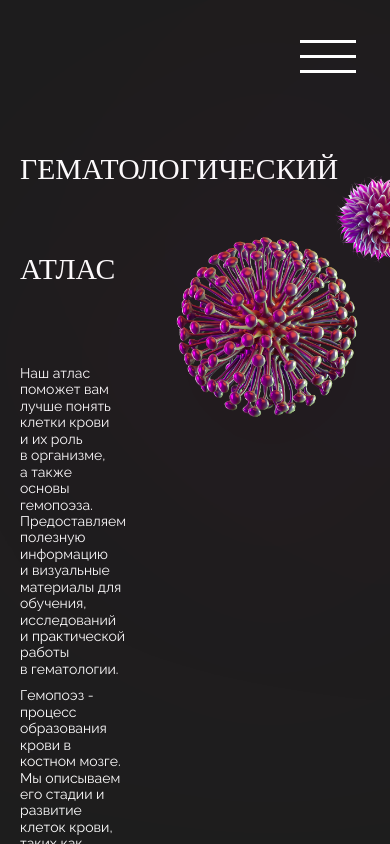
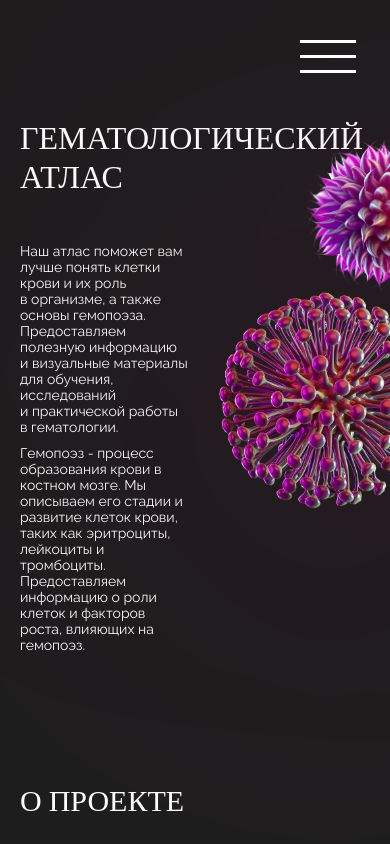
Before and after one commit to borshhevskijj/hematology-atlas, a React (Create React App) app in the folder view/: page / in a window 390 px wide. Built offline with nearby package versions, Linux system fonts and the light colour scheme; no server answers.

Commit message:
styling main screen v2

```diff
--- a/view/src/App.css
+++ b/view/src/App.css
@@ -47,7 +47,7 @@ body{
           padding-right: 30px;
         }
     }
-    @media (max-width: 400px) {
+    @media (max-width: 768px) {
       .container {
         padding-left: 20px;
         padding-right: 20px;
@@ -67,18 +67,27 @@ p,li{
     line-height: 130%;
 }
 h1,h2{
-    font-size: calc(7.1vw + 2px);
+    font-size: calc(7.1vw + 9px);
     line-height: 100px;
     font-family: 'Cormorant Garamond', serif;
     text-transform: uppercase;
 }
 h2{
     font-size: 75px;
+    /* font-size: calc(7.1vw + 2px); */
     line-height: 91px;
     padding-bottom: 100px;
 }
+h3{
+    font-size: 12px;
+}
 #aboutProject{
     padding-bottom: 180px;
+}
+@media (max-width:1100px) {
+    h2{
+        font-size: 60px;
+    }
 }
 @media (max-width:900px) {
     body{
@@ -86,13 +95,30 @@ h2{
         padding-right:30px ; */
         font-size: 14px;
     }
-    h1{
-        /* font-size: 70px; */
-    }
     h2{
-        font-size: 60px;
+        font-size: calc(7.1vw + 2px);
     }
     p{
         line-height: 16.44px;
     }
 }
+@media (max-width:768px) {
+    body{
+        /* padding-left:30px ;
+        padding-right:30px ; */
+    }
+    h1,h2{
+        line-height: 38.75px;
+    }
+    h1{
+        font-size: calc(5.7vw + 9px);
+      }
+    h2{
+        font-size: 30px;
+        /* font-size: calc(7.1vw + 2px); */
+    }
+    p{
+        line-height: 16px;
+    }
+}
+/* >768px */
--- a/view/src/views/homePage/MainScreen/main.module.css
+++ b/view/src/views/homePage/MainScreen/main.module.css
@@ -45,3 +45,35 @@
         padding-top: 10px;
     }
 }
+
+@media (max-width:768px) {
+    .main{
+        padding-bottom: 120px;
+    }
+   .main h1{
+    font-size: 32px;
+   }
+   .contentWrapper{
+    width: 60%;
+   }
+   .bigImageWrapper {
+        position: absolute;
+        width: auto;
+        min-width: 247px;
+        height: 244px;
+        left: calc(46% + 6vw);
+        top: 35px;
+   }
+   .smallImageWrapper{
+    right: -11%;
+    top: -33%;
+    width: 161px;
+    height: 160px;
+   }
+}
+@media (max-width:450px) {
+    .smallImageWrapper{
+        right: -26%;
+        top: -26%;
+    }
+}
--- a/view/src/views/homePage/aboutBloodCells/BloodCellsTypes.tsx
+++ b/view/src/views/homePage/aboutBloodCells/BloodCellsTypes.tsx
@@ -1,5 +1,4 @@
 import cl from "./bloodCellsTypes.module.css";
-import img from "../../../assets/aboutBloodCells/bloodTypesImg.png";
 const BloodCellsTypes = () => {
   return (
     <div className={cl.content}>
--- a/view/src/views/homePage/aboutBloodCells/Formation.tsx
+++ b/view/src/views/homePage/aboutBloodCells/Formation.tsx
@@ -6,24 +6,24 @@ const Formation = () => {
   return (
     <div className={cl.content}>
       <h3>2. Образование</h3>
-      <article className={cl.contentWrapper}>
-        <p>
+      <article id="a" className={cl.contentWrapper}>
+        <p id="text1">
           Все кровяные клетки происходят из стволовых кроветворных (гематопоэтических) клеток, находящихся в костном
           мозге. Сначала они разделяются на популяции предшественников лимфоидных клеток и миелоидных клеток.
           Предшественники лимфоидных клеток дают начало натуральным киллерам, T-лимфоцитам и B-лимфоцитам.
           Предшественники миелоидных клеток развиваются в популяции мегакариоцитов (предшественников тромбоцитов),
           предшественников эритроцитов, тучных клеток и миелобластов.
         </p>
-        <div className={cl.imgWrapper}>
+        <div id="img1" className={`${cl.imgWrapper} ${cl.imgWrapperLeft}`}>
           <img src={img2} alt="qwe" />
         </div>
       </article>
 
-      <article className={`${cl.contentWrapper} ${cl.lastBlock}`}>
-        <div className={`${cl.imgWrapper} ${cl.imgWrapperToRight}`}>
+      <article id="b" className={`${cl.contentWrapper} ${cl.lastBlock}`}>
+        <div id="img2" className={`${cl.imgWrapper} ${cl.imgWrapperToRight}`}>
           <img src={img1} alt="qwe" />
         </div>
-        <p>
+        <p id="text2">
           От миелобластов происходят базофилы, нейтрофилы, эозинофилы и моноциты. Образование эритроцитов (эритропоэз)
           стимулируется эритропоэтинами при нехватке кислорода в тканях. Содержание лейкоцитов в крови регулируется
           гормонами тимуса. В печени синтезируется тромбопоэтин, который стимулирует образование мегакариоцитов. Клетки
--- a/view/src/views/homePage/aboutBloodCells/aboutBloodCells.module.css
+++ b/view/src/views/homePage/aboutBloodCells/aboutBloodCells.module.css
@@ -10,5 +10,13 @@
     position: absolute;
     bottom: -270px;
     left: -120px;
-
 }
+@media (max-width:900px) {
+    .bgImg{
+        width: 50%;
+        left: 60%;
+    }
+    .bgImg img{
+        width: 100%;
+    }
+}
--- a/view/src/views/homePage/aboutBloodCells/bloodCellsTypes.module.css
+++ b/view/src/views/homePage/aboutBloodCells/bloodCellsTypes.module.css
@@ -23,3 +23,17 @@
     bottom: -240px;
     left: -240px;
 }
+@media (max-width:900px) {
+    .content{
+        justify-content: flex-start;
+        padding-bottom: 120px;
+    }
+    .content article{
+        width: calc(calc(100%/2) - 13px);
+    }
+    .content h3{
+        width: 100%;
+        position: absolute;
+        top: -39px;
+    }
+}
--- a/view/src/views/homePage/aboutBloodCells/description.module.css
+++ b/view/src/views/homePage/aboutBloodCells/description.module.css
@@ -1,5 +1,6 @@
 .content{
     display: flex;
+    position: relative;
     gap: 13px;
     padding-bottom: 260px;
 }
@@ -46,9 +47,12 @@
 }
 
 
-@media (max-width:835px) {
+@media (max-width:900px) {
     .datesWrapper{
         position: absolute;
+        height: 100%;
+        /* gap: 250px; */
+        top: -40px;
     }
     .content h3{
         position: relative;
@@ -56,10 +60,14 @@
     }
     .content .dates{
         position: relative;
-    top: 240px;
+        justify-content: flex-end;
     }
     .content article{
         width: calc(100%/2);
-
+    }
+    .imgWrapperToLeft{
+        right: -200px;
+        width: 182px;
+        height: 182px;
     }
 }
--- a/view/src/views/homePage/aboutBloodCells/formation.module.css
+++ b/view/src/views/homePage/aboutBloodCells/formation.module.css
@@ -1,5 +1,6 @@
 .content{
     display: flex;
+    position: relative;
     gap: 13px;
     padding-bottom: 260px;
 }
@@ -13,27 +14,60 @@ article{
     position: relative;
 }
 .imgWrapperToRight{
-    position: absolute;
+    width: 100%;
     position: absolute;
     top: -180px;
     left: 200px;
 }
 .imgWrapperToRight img {
+    width: 100%;
     mix-blend-mode: hard-light;
     filter: drop-shadow(18px 3px 30px rgba(96, 5, 74, 0.33));
 }
-
+.contentWrapper,.contentWrapper img {
+    width: 100%;
+    height: 100%;}
 .content article {
     display: flex;
     flex-flow: row wrap;
-}
-.content article {
     width: calc(100%/3);
     padding: 0 10px;
     gap: 60px;
+    height: auto;
 }
+
 .lastBlock p{
     display: flex;
     align-items: center;
-    margin-top: 50px;
 }
+
+@media (max-width: 900px) {
+    .imgWrapperLeft{
+        width: 100%;
+        height: 300px;
+    }
+    .content article {
+        width: calc(100%/2);
+        padding-left:0 ;
+
+    }
+    .content .lastBlock {
+        top: calc(-10vw + -50px);
+        gap: 0;
+        position: relative;
+    }
+    .lastBlock p{
+        margin-top: 0px;
+    }
+    .imgWrapperToRight {
+        position: relative;
+        left: 0;
+        top: 0;
+    }
+
+    .content h3{
+        position: absolute;
+        top: -35px;
+        width: 100%;
+    }
+}
--- a/view/src/views/homePage/aboutProject/aboutProject.module.css
+++ b/view/src/views/homePage/aboutProject/aboutProject.module.css
@@ -12,7 +12,7 @@
 }
 
 .imgWrapper{
-    width: 100%;
+    width: 70%;
 }
 .imgWrapper img {
     width: 100%;
--- a/view/src/views/navBar/navBar.module.css
+++ b/view/src/views/navBar/navBar.module.css
@@ -1,7 +1,6 @@
 header{
   padding-top: 25px;
   padding-bottom: 25px;
-
 }
 nav{
   transition: all .3s ease-in;
@@ -128,6 +127,9 @@ nav ul li > *{
     padding: 10px 0px;
   }
   @media (max-width:840px) {
+    nav{
+      display: none;
+    }
     header{
       padding-left: 0!important;
       padding-right:0!important ;
```
